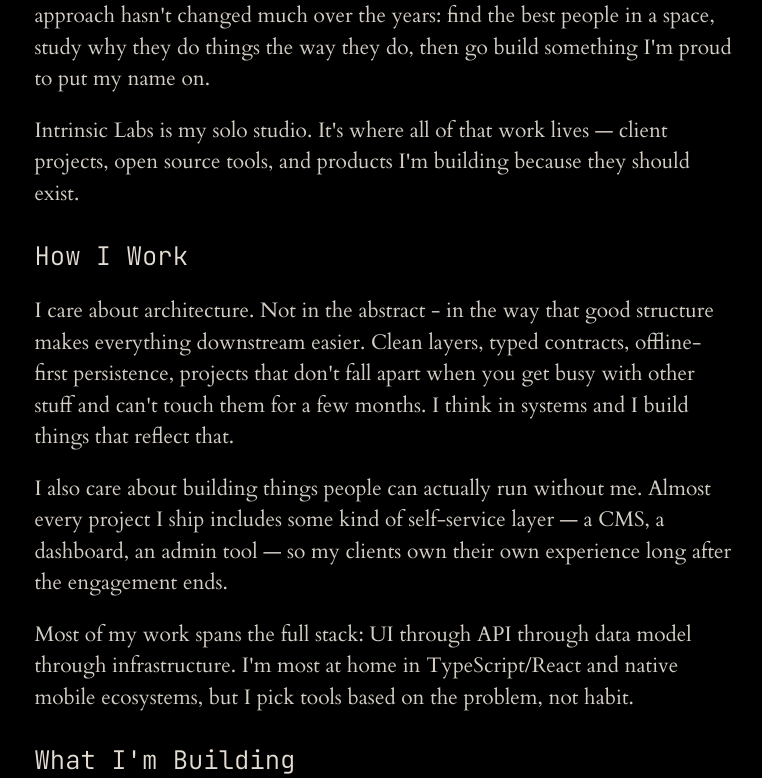
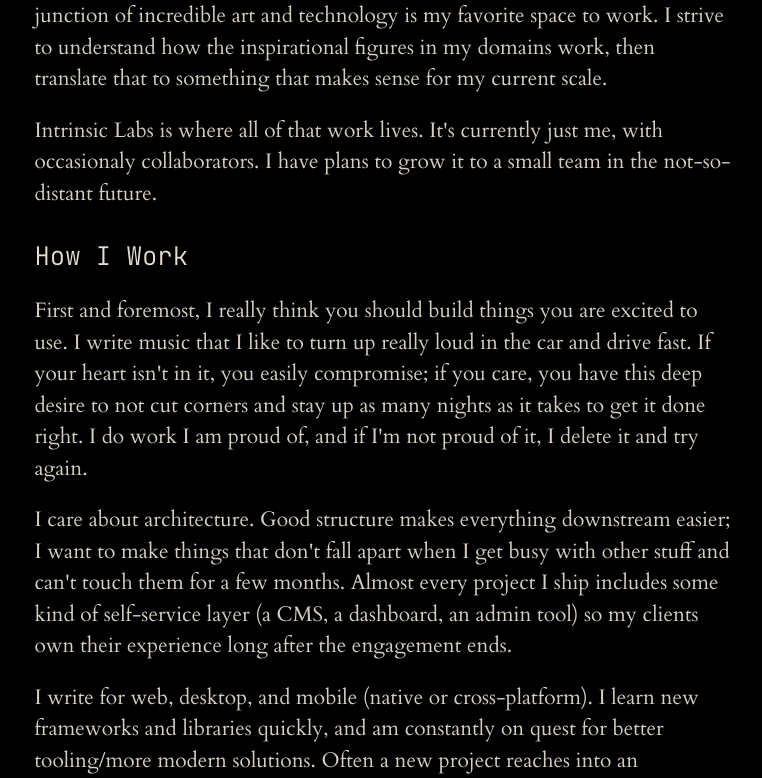
Before and after one commit to intrinsic-labs/intrinsiclabs.co-v3, a Next.js app: page /about in a window 1280 px wide. Shown: the part 526-1304 px from the top of the page, without its empty margins (256-1018 px from the left). Built offline with nearby package versions, Linux system fonts and the light colour scheme.

Commit message:
update site copy

```diff
--- a/src/app/about/page.tsx
+++ b/src/app/about/page.tsx
@@ -11,7 +11,7 @@ export const metadata: Metadata = {
 
 export default function AboutPage() {
   return (
-    <AboutLayout title="Asher Pope" subtitle="Developer · Designer · Builder">
+    <AboutLayout title="Asher Pope" subtitle="Systems Design & Full Stack Architecture">
       <CaseStudyProse>
         <Content />
       </CaseStudyProse>
--- a/src/components/home/AboutTeaser.tsx
+++ b/src/components/home/AboutTeaser.tsx
@@ -11,7 +11,7 @@ export function AboutTeaser() {
             <p className="section-label opacity-60 lg:opacity-100 text-xs lg:text-sm">
               ~/about
             </p>
-            <p className="mt-5 max-w-3xl type-lg type-leading-snug lg:type-leading-normal text-cream">
+            <p className="mt-5 max-w-3xl type-lg type-leading-snug  text-cream">
               {aboutTeaser}
             </p>
           </div>
--- a/src/components/home/RadialProjectCarousel.tsx
+++ b/src/components/home/RadialProjectCarousel.tsx
@@ -137,10 +137,8 @@ export function RadialProjectCarousel({
     return projects.findIndex((p) => p.caseStudySlug === slug || p.id === slug);
   }, [projects]);
 
-  const [activeIndex, setActiveIndex] = useState(() => {
-    const idx = getIndexFromHash();
-    return idx >= 0 ? idx : 0;
-  });
+  // Always start at 0 for SSR; useEffect below will sync from hash on client
+  const [activeIndex, setActiveIndex] = useState(0);
   const wrapperRef = useRef<HTMLDivElement>(null);
 
   // Listen for hash changes (e.g., navigating back from case study)
--- a/src/content/about.mdx
+++ b/src/content/about.mdx
@@ -1,16 +1,16 @@
 ### Who I Am
 
-I'm a self-taught software engineer with about four years of building under my belt. I learned the hard way, before ChatGPT (and now I love LLMs). My approach hasn't changed much over the years: find the best people in a space, study why they do things the way they do, then go build something I'm proud to put my name on.
+I'm a self-taught software engineer with a little over 4 years of building behind me. I grew up playing in rock bands and being obsessed with Apple; the junction of incredible art and technology is my favorite space to work. I strive to understand how the inspirational figures in my domains work, then translate that to something that makes sense for my current scale.
 
-Intrinsic Labs is my solo studio. It's where all of that work lives — client projects, open source tools, and products I'm building because they should exist.
+Intrinsic Labs is where all of that work lives. It's currently just me, with occasionaly collaborators. I have plans to grow it to a small team in the not-so-distant future.
 
 ### How I Work
 
-I care about architecture. Not in the abstract - in the way that good structure makes everything downstream easier. Clean layers, typed contracts, offline-first persistence, projects that don't fall apart when you get busy with other stuff and can't touch them for a few months. I think in systems and I build things that reflect that.
+First and foremost, I really think you should build things you are excited to use. I write music that I like to turn up really loud in the car and drive fast. If your heart isn't in it, you easily compromise; if you care, you have this deep desire to not cut corners and stay up as many nights as it takes to get it done right. I do work I am proud of, and if I'm not proud of it, I delete it and try again.
 
-I also care about building things people can actually run without me. Almost every project I ship includes some kind of self-service layer — a CMS, a dashboard, an admin tool — so my clients own their own experience long after the engagement ends.
+I care about architecture. Good structure makes everything downstream easier; I want to make things that don't fall apart when I get busy with other stuff and can't touch them for a few months. Almost every project I ship includes some kind of self-service layer (a CMS, a dashboard, an admin tool) so my clients own their experience long after the engagement ends.
 
-Most of my work spans the full stack: UI through API through data model through infrastructure. I'm most at home in TypeScript/React and native mobile ecosystems, but I pick tools based on the problem, not habit.
+I write for web, desktop, and mobile (native or cross-platform). I learn new frameworks and libraries quickly, and am constantly on quest for better tooling/more modern solutions. Often a new project reaches into an unfamiliar area, but the exploration and evaluation that comes with that is one of my favorite things about this line of work. Literally, we can create anything we image. What a time to be alive.
 
 ### What I'm Building
 
--- a/src/content/case-studies/files/gfbr.mdx
+++ b/src/content/case-studies/files/gfbr.mdx
@@ -8,8 +8,8 @@ stack:
   - React Native
   - Salesforce
   - Expo SQLite
-summary: A mobile app prototype to replace Salesforce Mobile for GFiber's door-to-door sales team
-description: A mobile app prototype to replace Salesforce Mobile for GFiber's door-to-door sales team
+summary: A mobile app prototype to replace Salesforce Mobile Geopointe for GFiber's door-to-door sales team
+description: A mobile app prototype to replace Salesforce Mobile Geopointe for GFiber's door-to-door sales team
 viewportScene: wireframe-wifi
 featuredOnHome: true
 order: 3
@@ -17,12 +17,12 @@ order: 3
 
 
 ### The Problem
-I work as a door-to-door sales rep for Google Fiber. Our team uses Salesforce Mobile to manage territories, track door interactions, and sync data back to the CRM. The app is slow, crashes frequently, doesn't work well offline (which is a problem when you're walking neighborhoods), and the UX makes simple tasks take far longer than they should. It's costing us sales.
+I work as a door-to-door sales rep for GFiber. Our team uses Salesforce Mobile with the Geopointe plugin to manage territories, track door interactions, and sync data back to the CRM. The app is slow, crashes frequently, doesn't work well offline (which is a problem when you're walking neighborhoods), and the UX makes simple tasks take far longer than they should. It's costing us sales.
 
 So I started building a replacement.
 
 ### Architecture
-GFBR follows **strict clean architecture** with layer boundaries enforced by ESLint — not just documented, automated. Domain cannot import infrastructure. Interface cannot import infrastructure directly. Everything flows through typed ports and adapters.
+GFBR follows **strict clean architecture** with layer boundaries enforced by ESLint — not just documented, automated. Domain cannot import infrastructure, interface cannot import infrastructure directly, etc. Everything flows through typed ports and adapters.
 
 **Key design decisions:**
 - **Offline-first with outbox sync.** Reps lose connectivity constantly in neighborhoods. Every interaction is written to a local SQLite database first, then synced to Salesforce via an outbox pattern with retry/backoff and status transitions (pending → synced / failed). Sync is idempotent by external interaction ID.
@@ -44,6 +44,6 @@ React Native (Expo), TypeScript, SQLite (expo-sqlite), Salesforce REST API, OAut
 - Complete documentation site (Next.js + Nextra) with architecture docs, domain model, and Salesforce integration guides
 
 ### Status
-Prototype. Core plumbing complete, UI in final development. Built for a 100-person national D2D sales team. Pitching for full-time development role to deploy team-wide.
+React Native Prototype built against developer Salesforce & Okta. Designed for a 250-person national D2D sales team. Pitching for full-time development role to deploy team-wide.
 
 *Architecture details available on request.*
```
